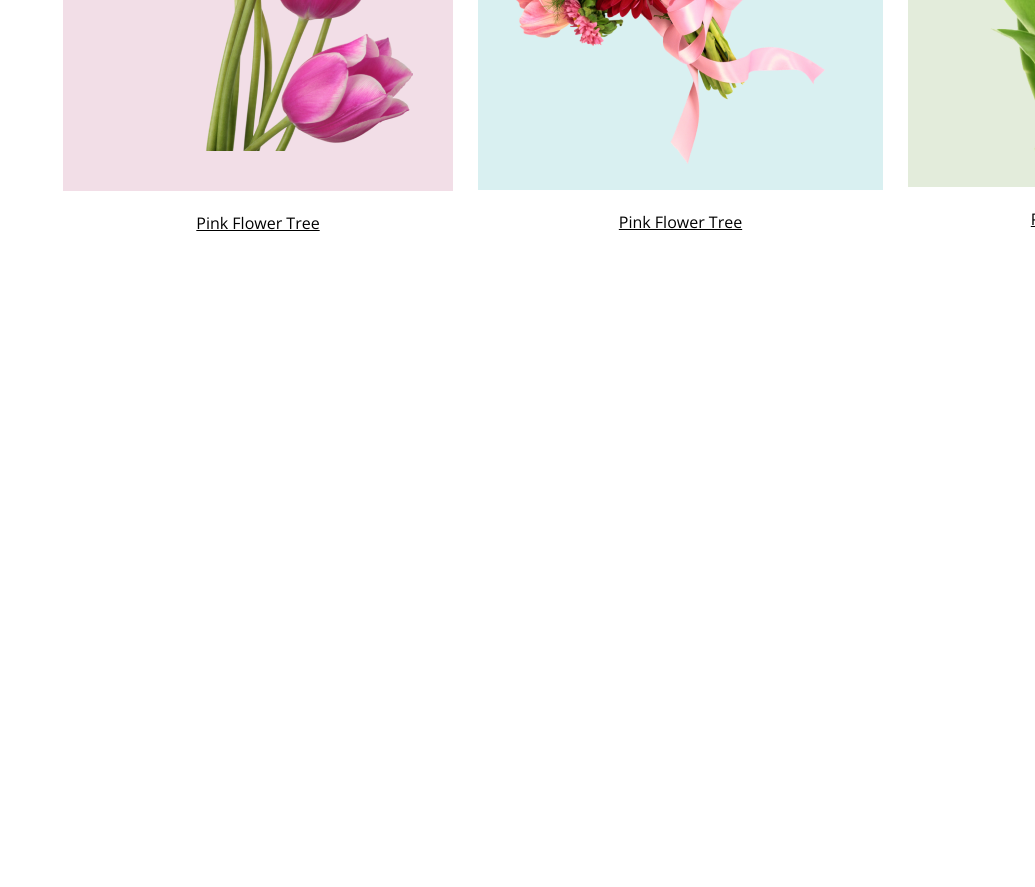
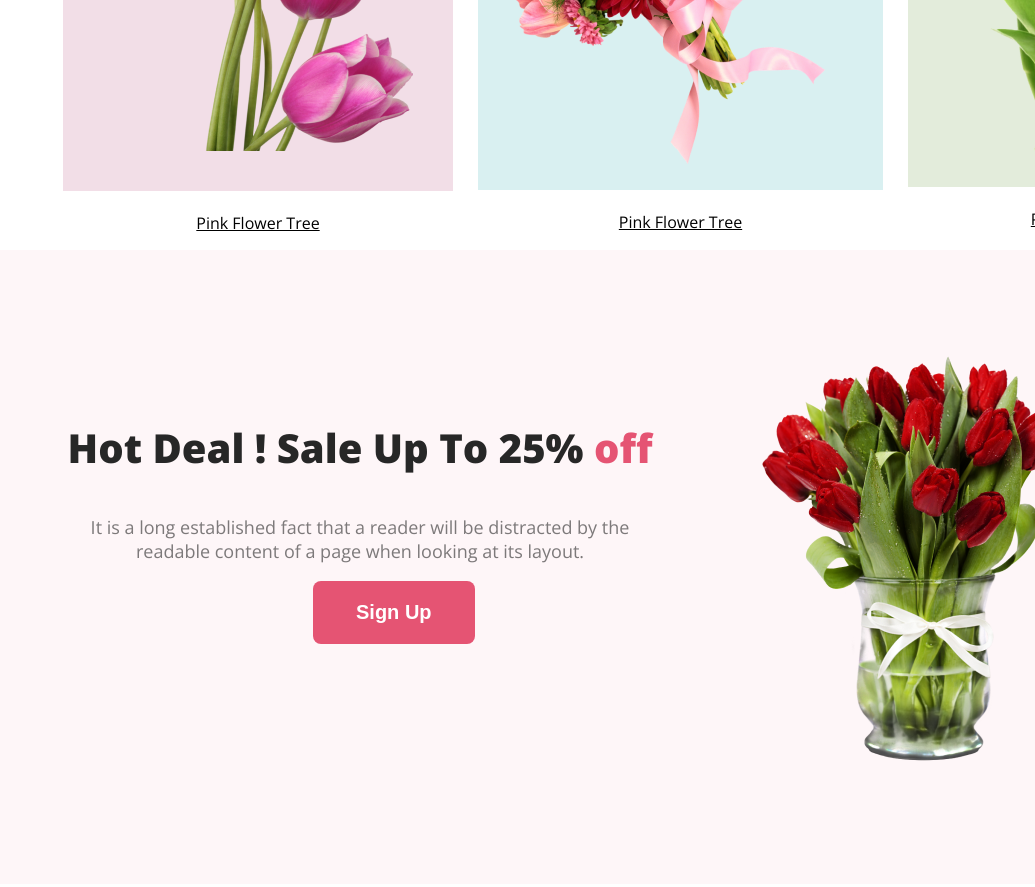
Before and after one commit to ANTORAHMED1/my-first-assignment, a plain HTML site: page index.html in a window 1280 px wide. Shown: the part 1951-2838 px from the top of the page, without its empty margins (245-1280 px from the left). Drawn offline with nearby package versions, Linux system fonts and the light colour scheme.

Commit message:
discount section added

```diff
--- a/index.html
+++ b/index.html
@@ -41,6 +41,18 @@
         </div>
          </div>
         </section>
+        <section class="discount">
+            <div class="main">
+            <div class="div-dicount">
+                <h3 class="section-title">Hot Deal ! Sale Up To 25% <span class="color-change">off</span></h3>
+                <p class="discount-description">It is a long established fact that a reader will be distracted by the readable content of a page when looking at its layout.</p>
+                    <button class="btn-primary2">Sign Up</button>
+            </div>
+            <div>
+                <img class="discount-image" src="Flower Asset/pngwing 8.png" alt="">
+            </div>
+            </div>
+        </section>
    </main>
     <footer>
 
--- a/styles/assignment.css
+++ b/styles/assignment.css
@@ -39,7 +39,6 @@ margin-top: 90px;
 }
 .Featured-Flowers{
     width: 1920px;
-    height: 4867px;
     background: #FFF;
 }
 .section-title{
@@ -89,3 +88,44 @@ margin-top: 90px;
 .text{
     text-align: center;
 }
+.color-change{
+   color: #E55473;
+}
+.discount{
+    border-radius: 8px;
+   background-color: rgba(229, 84, 115, 0.05);
+   width: 1922px;
+
+}
+.discount-image{
+    margin-top: 100px;
+    background-color: lightgray 50% / cover no-repeat;
+    width: 318px;
+    margin-bottom: 100;
+}
+
+.discount-description{
+    color: rgba(39, 39, 39, 0.60);
+    text-align: center;
+   font-size: 18px;;
+   font-weight: 400;
+   width: 594px;
+}
+
+.main{
+    display: flex;
+    gap: 100px;
+    margin-right: 200px;
+    margin-left: 300px;
+ }
+ .btn-primary2{
+    border-radius: 8px;
+   background: #E55473;
+   border: 0;
+   color: #FFF;
+  font-size: 20px;
+  font-weight: 700;
+  padding: 20px 43px;
+  margin-bottom: 240px;
+  margin-left: 250px;
+ }
```
